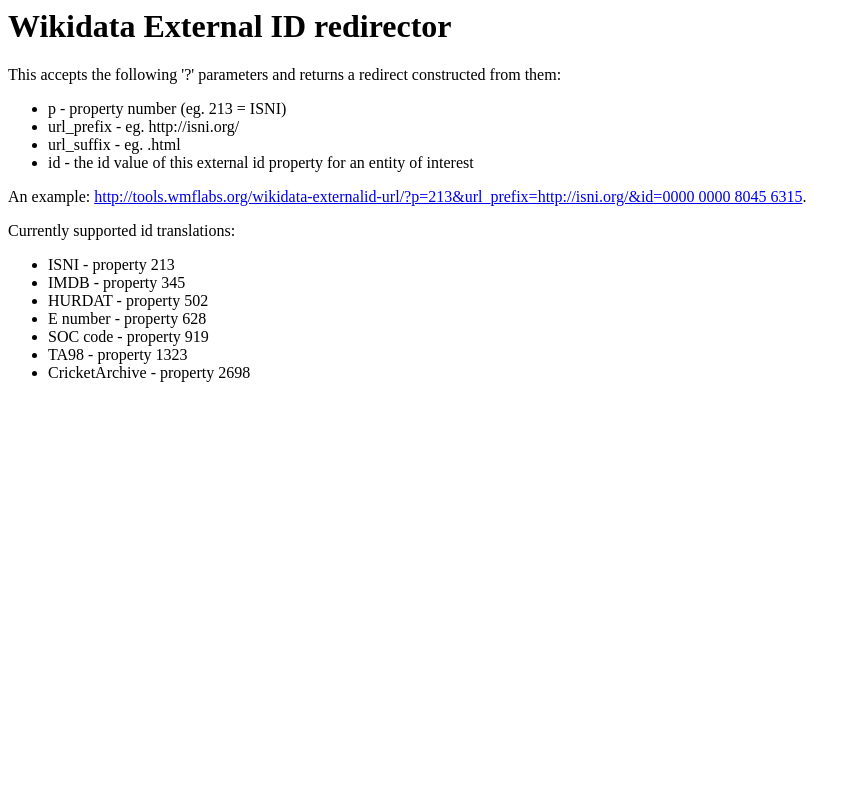
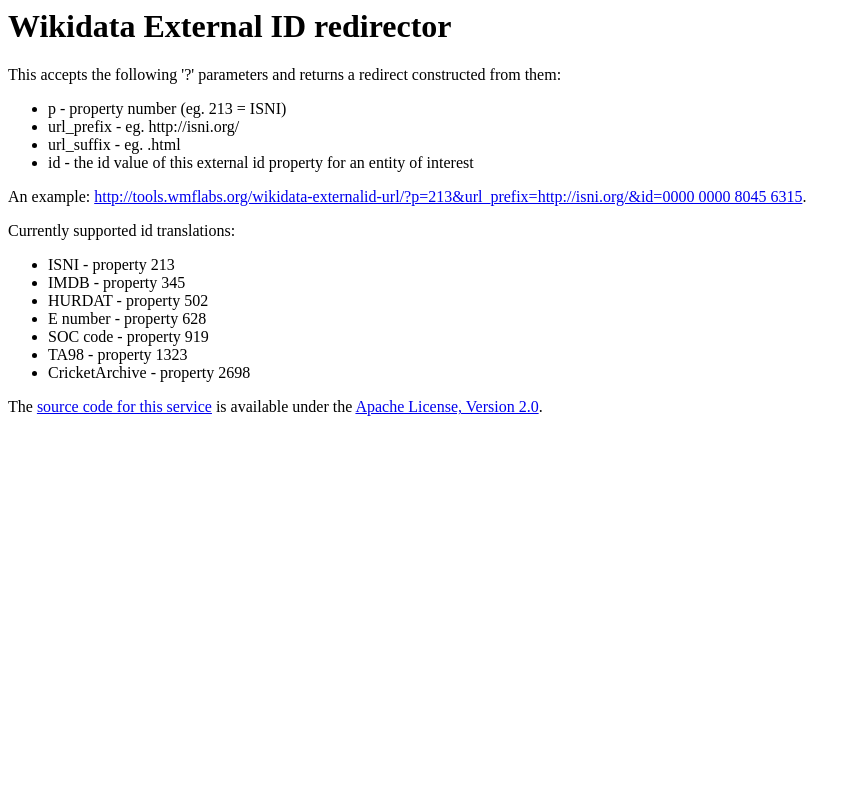
Before and after one commit to arthurpsmith/wikidata-tools, a PHP site: page / in a window 1280 px wide. Shown: the whole page, without its empty margins (0-861 px from the left). Run offline with PHP 8.4, Linux system fonts and the light colour scheme.

Commit message:
Add code link and license

```diff
--- a/wikidata-externalid-url/index.php
+++ b/wikidata-externalid-url/index.php
@@ -113,6 +113,8 @@
 print "<li>CricketArchive - property 2698</li>";
 print "</ul>";
 
+print "The <a href=\"https://github.com/arthurpsmith/wikidata-tools/tree/master/wikidata-externalid-url\">source code for this service</a> is available under the <a href=\"http://www.apache.org/licenses/LICENSE-2.0\">Apache License, Version 2.0</a>." ;
+
 print "</body></html>";
 
 ?>
```
